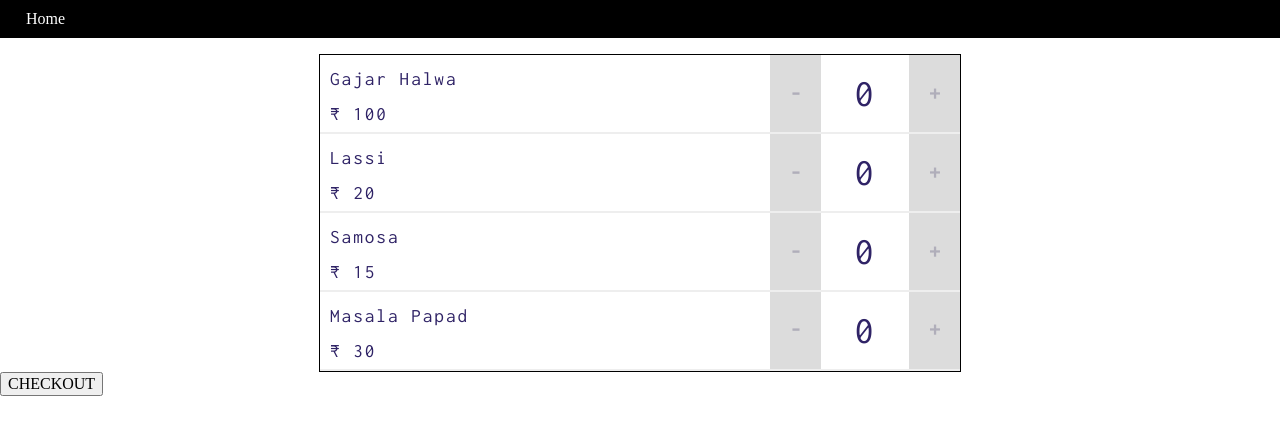
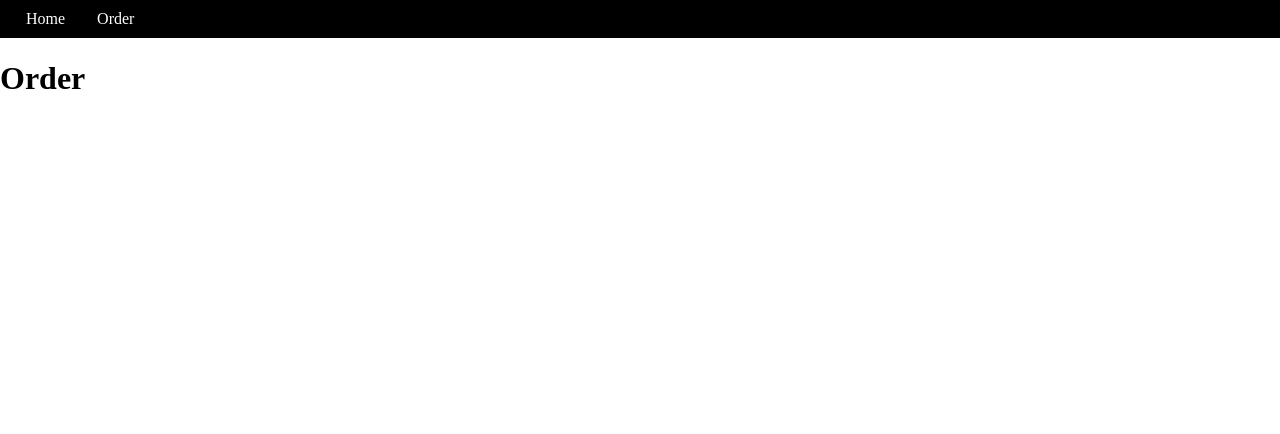
Before and after one commit to Yog9/Bill-Generator, a React (Create React App) app: page /order in a window 1280 px wide. Shown: the top 434 px of the page. Built offline with nearby package versions, Linux system fonts and the light colour scheme.

Commit message:
Quantity shown if it is greater than zero

```diff
--- a/package.json
+++ b/package.json
@@ -5,6 +5,7 @@
   "dependencies": {
     "react": "^16.8.6",
     "react-dom": "^16.8.6",
+    "react-router-dom": "^5.0.0",
     "react-scripts": "2.1.8"
   },
   "scripts": {
--- a/src/App.js
+++ b/src/App.js
@@ -1,7 +1,10 @@
 import React, { Component } from 'react';
+import { Route, Switch, BrowserRouter as Router } from 'react-router-dom';
 import Nav from './components/Nav';
 import Form from './components/Form';
 import Modal from './components/Modal';
+import Order from './components/Order';
+
 class App extends Component {
   state = {
     menu: [
@@ -12,48 +15,57 @@
     ],
     show: false
   }
+
   handleInc = (index) => {
     this.setState({
       quantity: this.state.menu[index].quantity += 1
     })
-    // console.log(`Inc state of ${index} ${this.state.menu[index].quantity}`)
   }
 
   handleDec = (index) => {
     if (this.state.menu[index].quantity > 0) {
       this.setState({
-        quantity: this.state.menu[index].quantity += - 1
+        quantity: this.state.menu[index].quantity += - 1,
       })
     }
-    //console.log(`dec state of ${index} ${this.state.menu[index].quantity}`)
   }
-
 
   showModal = () => {
     this.setState({ show: true })
-    //console.log(`Clicked show modal state is ${this.state.show}`)
-  };
+  }
 
   hideModal = () => {
     this.setState({ show: false })
-    // console.log(`Clicked hide modal state is ${this.state.show}`)
   }
+
   render() {
+    const menu_filter = this.state.menu.filter(item => item.quantity > 0)
+    const disableButton = menu_filter.length > 0 ? false : true;
     return (
       <div className="App">
+        <Router>
+          <div>
             <Nav />
+            <Switch>
+              <Route exact path="/" render=
+                {() =>
+                  <React.Fragment>
                     <Form handleInc={this.handleInc}
                       handleDec={this.handleDec}
                       menu={this.state.menu}
                     />
-
-
                     <Modal
                       show={this.state.show}
                       handleClose={this.hideModal}
-          menu={this.state.menu}
+                      menu={menu_filter}
                     />
-        <button id="" onClick={this.showModal}>CHECKOUT</button>
+                    <button onClick={this.showModal} disabled={disableButton}>CHECKOUT</button>
+                  </React.Fragment>
+                } />
+              <Route path="/order" render={() => <Order menu={menu_filter} />} />
+            </Switch>
+          </div>
+        </Router>
       </div>
     )
   }
--- a/src/components/Form.js
+++ b/src/components/Form.js
@@ -15,18 +15,13 @@
                 index={index}
                 handleInc={this.props.handleInc}
                 handleDec={this.props.handleDec} />
-
         )
 
         return (<React.Fragment>
             <div className="container mt-2">
                 <form action="" method="get" onSubmit={this.handleSubmit}>
-
                     {item}
-
-
                 </form>
-
             </div>
         </React.Fragment>
 
--- a/src/components/Modal.js
+++ b/src/components/Modal.js
@@ -1,23 +1,26 @@
 import React from 'react'
 import ModalItem from './ModalItem';
-class Modal extends React.Component {
-    render() {
-        console.log(this.props.menu);
-        const showHideClassName = this.props.show ?
+function Modal(props) {
+    console.log(props)
+    const showHideClassName = props.show ?
         "modal display-block" : "modal display-none";
-        const i = this.props.menu.map((item, index) => {
-            return item.quantity > 0 ?
-                (<ModalItem
+    const redirectToTarget = () => {
+        props.history.push(`/order`);
+        console.log(`Clicked confirm`);
+    }
+    const i = props.menu.map((item, index) =>
+
+        <ModalItem
             quantity={item.quantity}
             price={item.price}
             dish={item.dish}
             key={index}
-                />) : null
-        }
+            handleClose={props.handleClose}
+        />
     )
+
     return (
-            <main>
-
+        <div>
             <div className={showHideClassName}>
                 <section className="modal-main">
                     <h1>Your Order</h1>
@@ -35,12 +38,13 @@
                             <div>Total cost ₹ </div>
                         </div>
                         {i}
-                            <button onClick={this.props.handleClose}>Close</button>
+                        <button onClick={props.handleClose} >Close</button>
+                        <button onClick={redirectToTarget} > Confirm </button>
                     </div>
                 </section>
             </div>
-            </main>
+        </div>
     );
 }
-}
+
 export default Modal;
--- a/src/components/ModalItem.js
+++ b/src/components/ModalItem.js
@@ -1,8 +1,6 @@
 import React from 'react'
 
-
 export default function ModalItem(props) {
-
     return (
         <React.Fragment>
             <div className="modal-item">
@@ -17,7 +15,6 @@
             <div className="modal-item">
                 <div> ₹ {props.quantity * props.price}</div>
             </div>
-
         </React.Fragment>
     )
 }
--- a/src/components/Nav.js
+++ b/src/components/Nav.js
@@ -1,10 +1,11 @@
 import React from 'react'
-
+import { NavLink } from 'react-router-dom'
 export default function Nav() {
     return (
         <div>
             <ul className="navbar">
-                <li><a className="active" href="#home">Home</a></li>
+                <li><NavLink className="" to="/">Home</NavLink></li>
+                <li><NavLink className="" to="/order">Order</NavLink></li>
             </ul>
         </div>
     )
--- /dev/null
+++ b/src/components/Order.js
@@ -0,0 +1,9 @@
+import React from 'react'
+
+export default function Order() {
+    return (
+        <div>
+            <h1>Order</h1>
+        </div>
+    )
+}
```
Also changed, not shown: 1 other file (tests, documents, lock files or other folders). Lines whose indentation alone changed are shown as unchanged.
